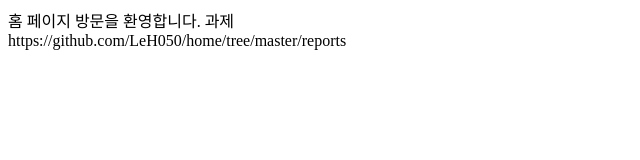
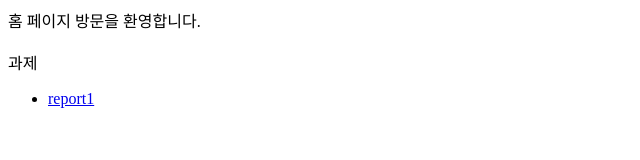
Before and after one commit to LeH050/home, a plain HTML site: page index.html in a window 1280 px wide. Shown: the whole page, without its empty margins (0-640 px from the left). Drawn offline with Linux system fonts and the light colour scheme.

Commit message:
웹프 과제1

```diff
--- a/index.html
+++ b/index.html
@@ -5,8 +5,11 @@
     <title>Lee Home</title>
 </head>
 <body>
-홈 페이지 방문을 환영합니다.
+홈 페이지 방문을 환영합니다.<br><br>
 과제<br>
-https://github.com/LeH050/home/tree/master/reports
+<ul>
+    <li><a href="https://github.com/LeH050/home/commit/07506765a41019012478a96d44344169dc1ef53a">report1</a>
+    </li>
+</ul>
 </body>
 </html>
```
